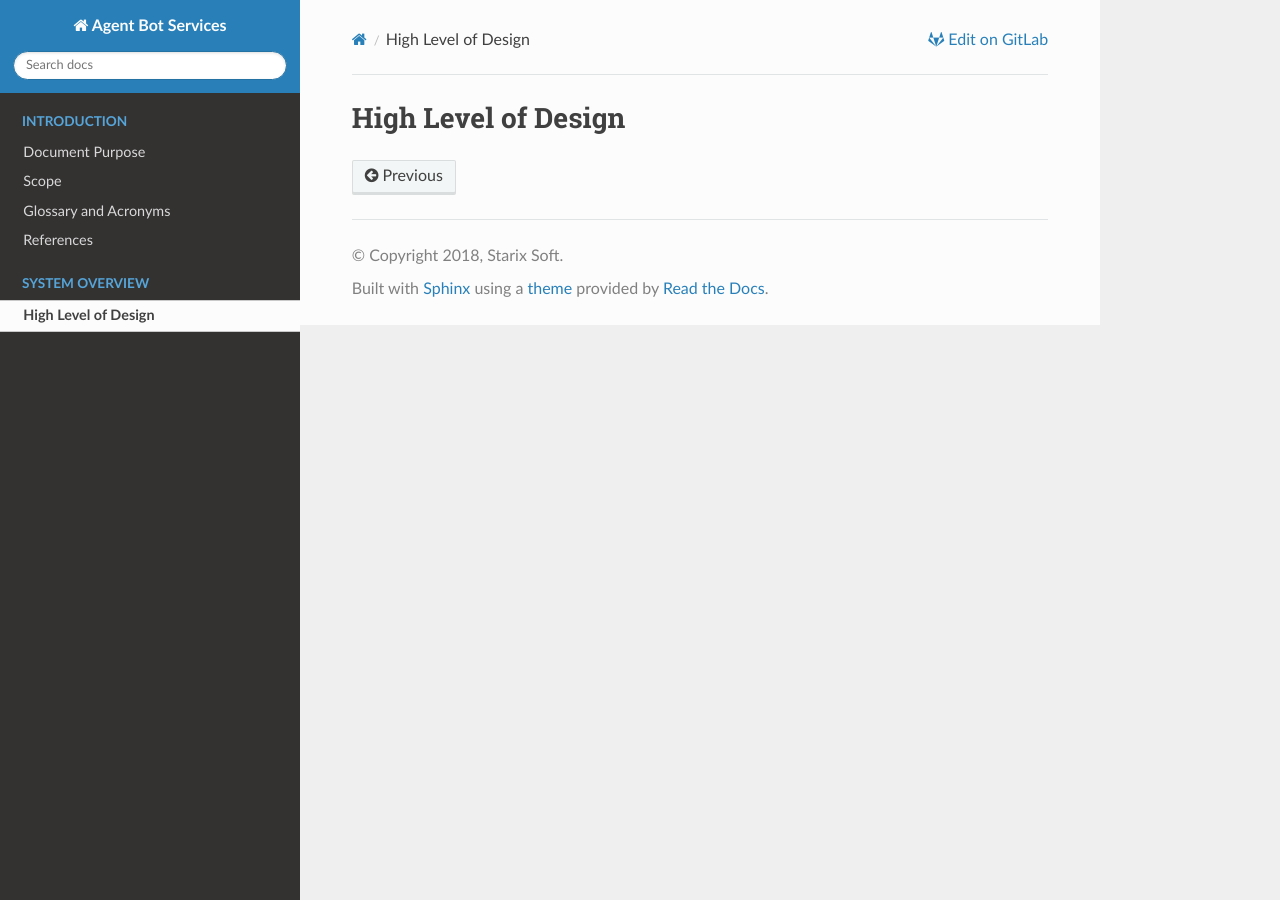
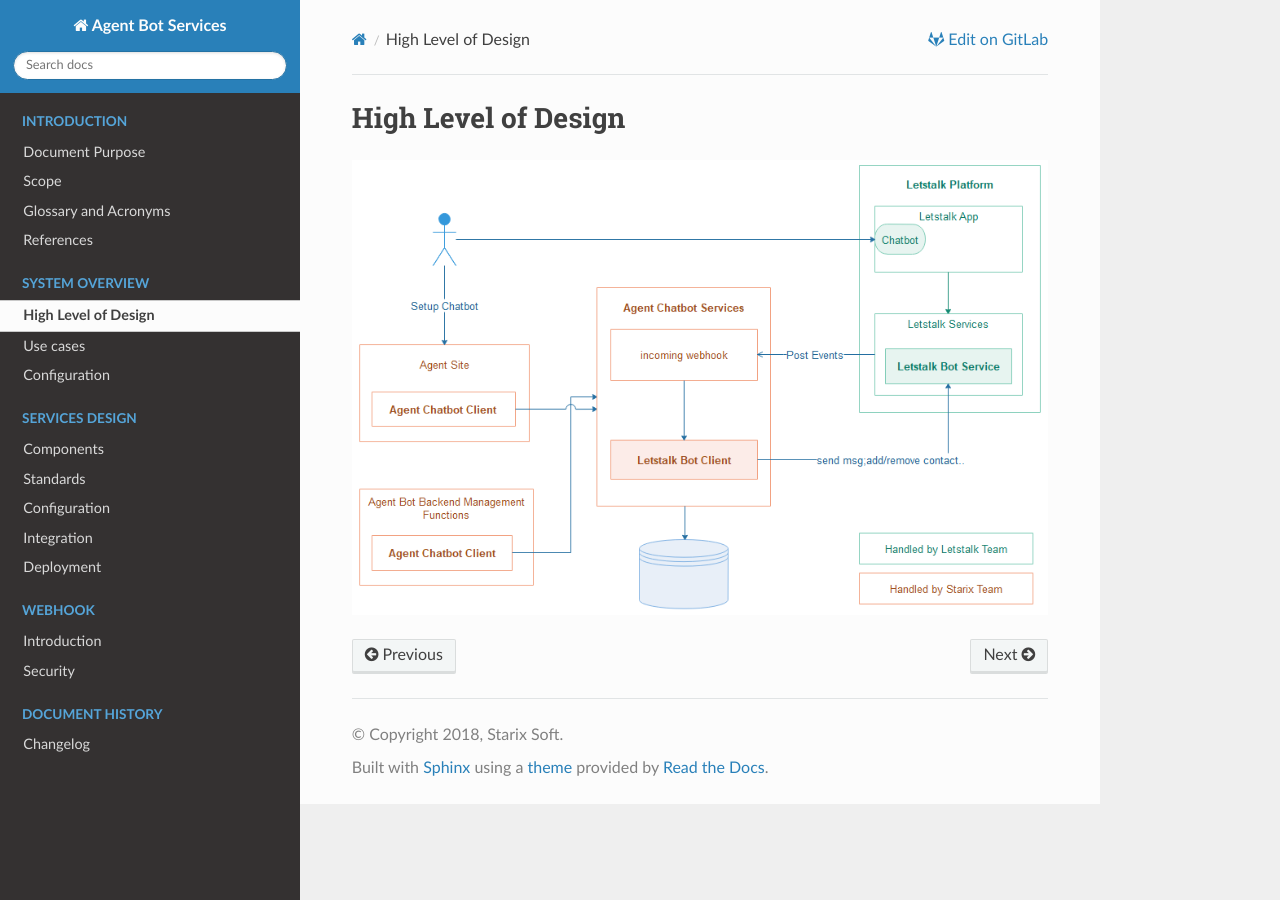
Before and after one commit to starixvn/rome_chatbot_chatbot-api, a Sphinx documentation site: the page built from docs/overview/hld.rst, in a window 1280 px wide. Built offline with Sphinx 7.4.7 and the Read the Docs theme 2.0.0, drawn with Linux system fonts in a browser that asks for light colours; pages that are not in the unit, such as notebooks, are missing from menus.

Commit message:
0000 add high level design

```diff
--- /dev/null
+++ b/docs/design/cofiguration.rst
@@ -0,0 +1,3 @@
+**************************
+Configuration
+**************************
--- /dev/null
+++ b/docs/design/components.rst
@@ -0,0 +1,3 @@
+**************************
+Components
+**************************
--- /dev/null
+++ b/docs/design/deployment.rst
@@ -0,0 +1,3 @@
+**************************
+Deployment
+**************************
--- /dev/null
+++ b/docs/design/integration.rst
@@ -0,0 +1,3 @@
+**************************
+Integration
+**************************
--- /dev/null
+++ b/docs/design/standards.rst
@@ -0,0 +1,3 @@
+*************
+Standards
+*************
--- a/docs/intro/revision.rst
+++ /dev/null
@@ -1,3 +0,0 @@
-*************
-Revision
-*************
--- a/docs/overview/hld.rst
+++ b/docs/overview/hld.rst
@@ -1,3 +1,5 @@
 *********************
 High Level of Design
 *********************
+
+.. image:: images/hld.png
--- a/docs/overview/overview.rst
+++ /dev/null
@@ -1,3 +0,0 @@
-*************
-Overview
-*************
--- /dev/null
+++ b/docs/webhook/introduction.rst
@@ -0,0 +1,3 @@
+**************************
+Introduction
+**************************
--- /dev/null
+++ b/docs/webhook/security.rst
@@ -0,0 +1,3 @@
+**************************
+Security
+**************************
```
Also changed, not shown: docs/index.rst (+17 -4 lines), docs/overview/images/hld.png (added).
